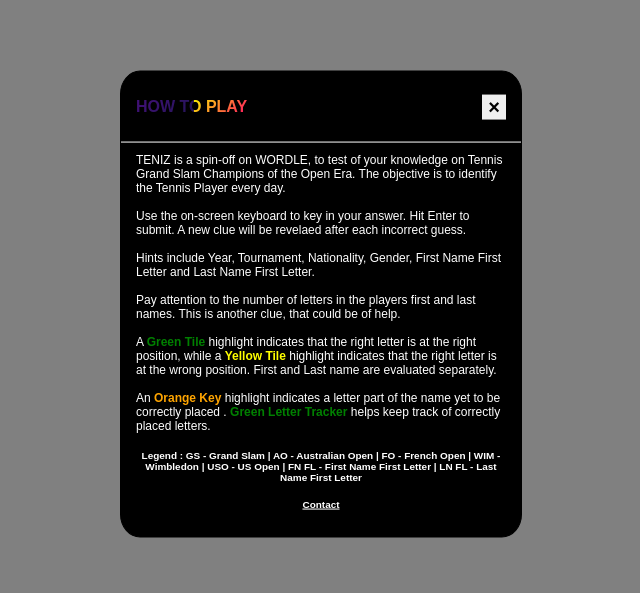
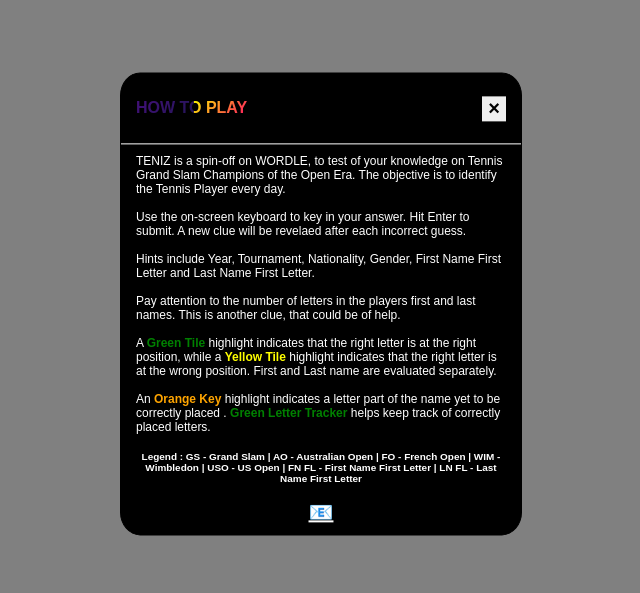
Before and after one commit to tenizgame/tenizgame.github.io, a plain HTML site: page index.html in a window 1280 px wide. Shown: the part 96-689 px from the top of the page, without its empty margins (319-959 px from the left). Drawn offline with nearby package versions, Linux system fonts and the light colour scheme; a script that the page names is missing.

Commit message:
Add files via upload

```diff
--- a/index.html
+++ b/index.html
@@ -129,9 +129,8 @@
 					Open | FN FL - First Name First Letter | LN FL - Last Name First Letter
 			</h5>
 			</center>
-			<h5>
-				<center><a href="mailto: geowordle@gmail.com">Contact</a>
-			</h5>
+			<center>
+				<div class="email"><a href="mailto: geowordle@gmail.com">📧</a></div>
 			</center>
 		</div>
 	</div>
--- a/teniz.css
+++ b/teniz.css
@@ -113,6 +113,7 @@ hr {
 #pzlhdr, #pzl {
   font-weight: bold;
   font-size: 11px;
+  margin-right: 7px;
 }
 
 #bbhdr {
@@ -262,6 +263,10 @@ hr {
   font-family: Arial, Helvetica, sans-serif;
   font-size: 0.6rem;
   font-weight: bold;
+}
+
+.email {
+  font-size: 20px;
 }
 
 .zoom-in-out-box {
```
